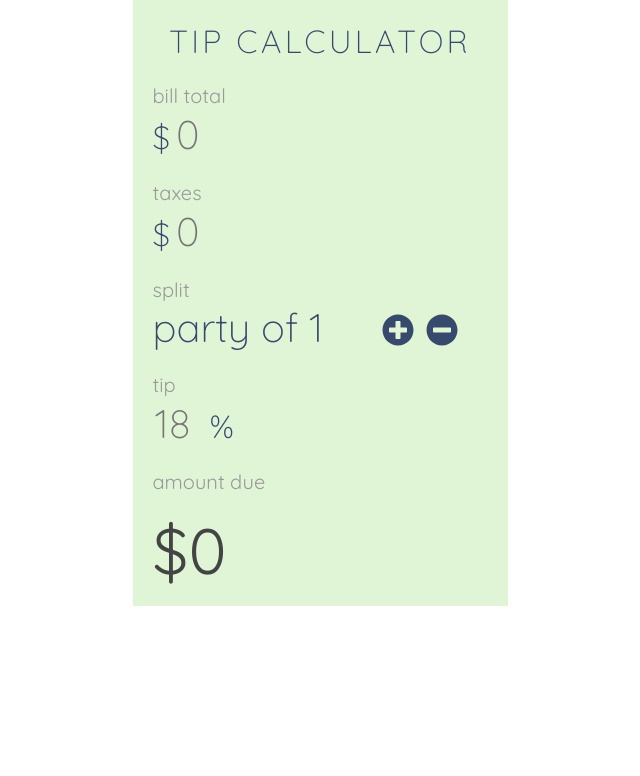
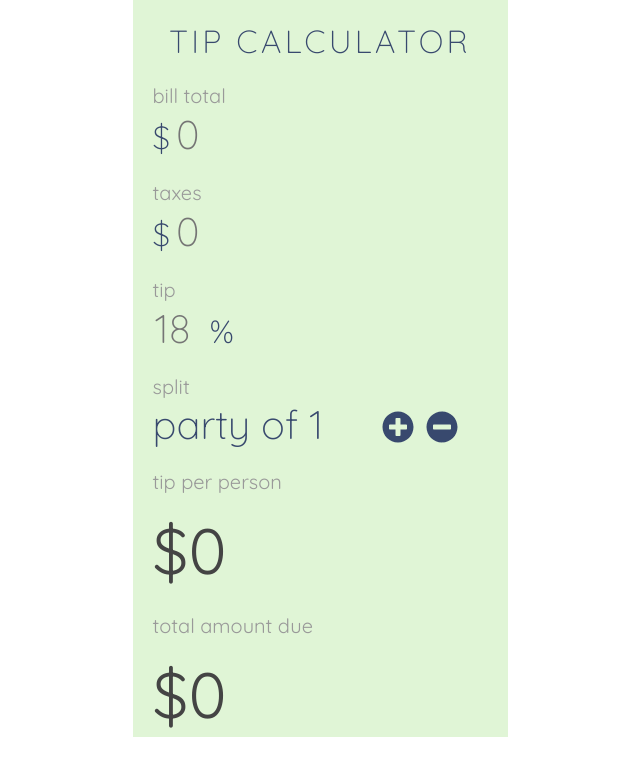
Before and after one commit to futurethang/React-Tip-Calculator, a React (Create React App) app: page / in a window 1280 px wide. Shown: the top 776 px of the page, without its empty margins (320-960 px from the left). Built offline with nearby package versions, Linux system fonts and the light colour scheme.

Commit message:
add grand total and fix math, put tip % above split #

```diff
--- a/src/App.css
+++ b/src/App.css
@@ -171,7 +171,7 @@ input:focus {
   font-size: 4em;
   color: #444;
   margin-block-start: 0.25em;
-  margin-block-end: 0.25em;
+  margin-block-end: 0.05em;
   display: flex;
   flex-direction: row;
   justify-content: flex-start;
--- a/src/App.tsx
+++ b/src/App.tsx
@@ -7,6 +7,7 @@ export interface ITipCalculator {
   partySize: number;
   tipPercent: number;
   tipTotal: number;
+  grandTotal: number;
 }
 
 class App extends React.Component<any, ITipCalculator> {
@@ -16,6 +17,7 @@ class App extends React.Component<any, ITipCalculator> {
     partySize: 1,
     tipPercent: 18,
     tipTotal: 0,
+    grandTotal: 0,
     hue: 100
   };
 
@@ -32,13 +34,22 @@ class App extends React.Component<any, ITipCalculator> {
   updateTip = () => {
     const { billTotal, taxes, partySize, tipPercent } = this.state;
     let totalNoTax = billTotal - taxes;
-    let dividedByPartySize = totalNoTax / partySize;
+
     let tipAsPercent = tipPercent / 100;
-    let outPut =
-      parseFloat((dividedByPartySize * tipAsPercent).toFixed(2)) || 0;
+    let tipTotal = totalNoTax * tipAsPercent || 0;
+    let grandTotal = Math.round((Number(billTotal) + tipTotal) * 1e2) / 1e2;
+
+    // (Number(billTotal) + tipTotal).toFixed(2);
+
+    // the issure below is that the tip total comes after party division, which leaves no reference to the actual tip total, just the split one
+    let outPut = Math.round((tipTotal / partySize) * 1e2) / 1e2;
+    // parseInt((tipTotal / partySize).toFixed(2));
+
     // debugger;
+    // let dividedByPartySize = totalNoTax / partySize;
     this.setState({
-      tipTotal: outPut
+      tipTotal: outPut,
+      grandTotal: grandTotal
     });
   };
 
@@ -81,19 +92,23 @@ class App extends React.Component<any, ITipCalculator> {
           dataProp="taxes"
           balance={this.state.taxes}
         />
+        <TipSettings
+          label="tip"
+          tipPercent={this.state.tipPercent}
+          updateBalance={this.updateBalance}
+          dataProp="tipPercent"
+        />
         <SplitSettings
           label="split"
           partySize={this.state.partySize}
           increment={this.incrementPartySize}
           decrement={this.decrementPartySize}
         />
-        <TipSettings
-          label="tip"
-          tipPercent={this.state.tipPercent}
-          updateBalance={this.updateBalance}
-          dataProp="tipPercent"
+        <TipTotal label="tip per person" tipTotal={this.state.tipTotal} />
+        <GrandTotal
+          label="total amount due"
+          grandTotal={this.state.grandTotal}
         />
-        <TipTotal label="amount due" tipTotal={this.state.tipTotal} />
       </div>
     );
   }
@@ -263,4 +278,17 @@ function TipTotal(props: any): JSX.Element {
 
 //------------------------------------------------------
 
+//>>>>>>>>>>>>>>>>> GRAND TOTAL
+function GrandTotal(props: any): JSX.Element {
+  return (
+    <div className="section">
+      <label className="inputLabel">{props.label}</label>
+      <span className="taxTotal">${props.grandTotal}</span>
+    </div>
+  );
+}
+//>>>>>>>>>>>>>>>>> END  GRAND TOTAL
+
+//------------------------------------------------------
+
 export default App;
```
